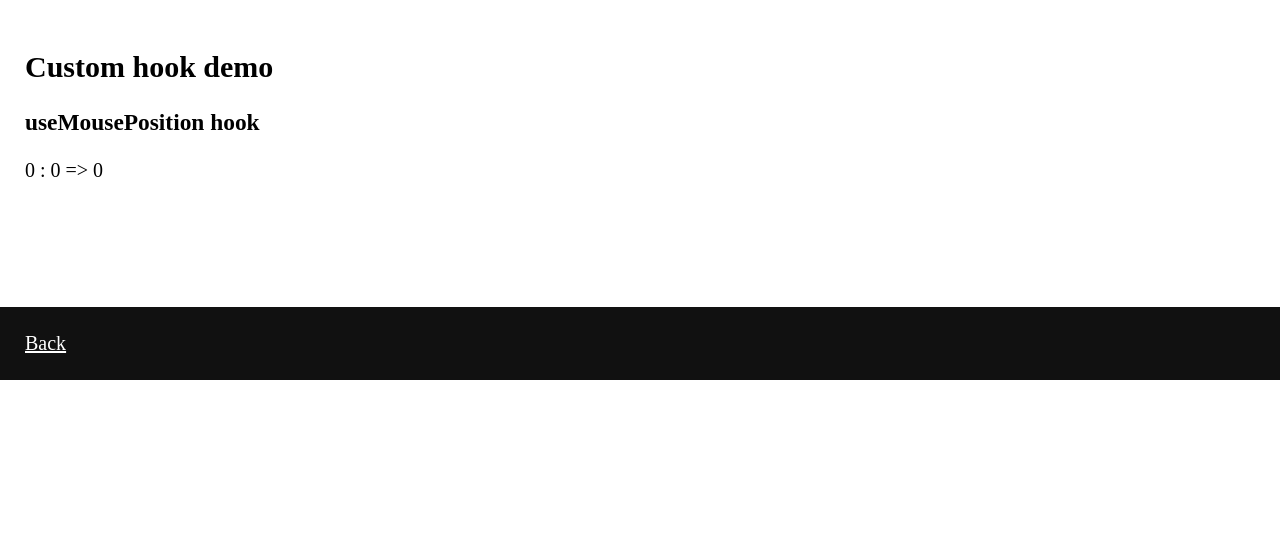
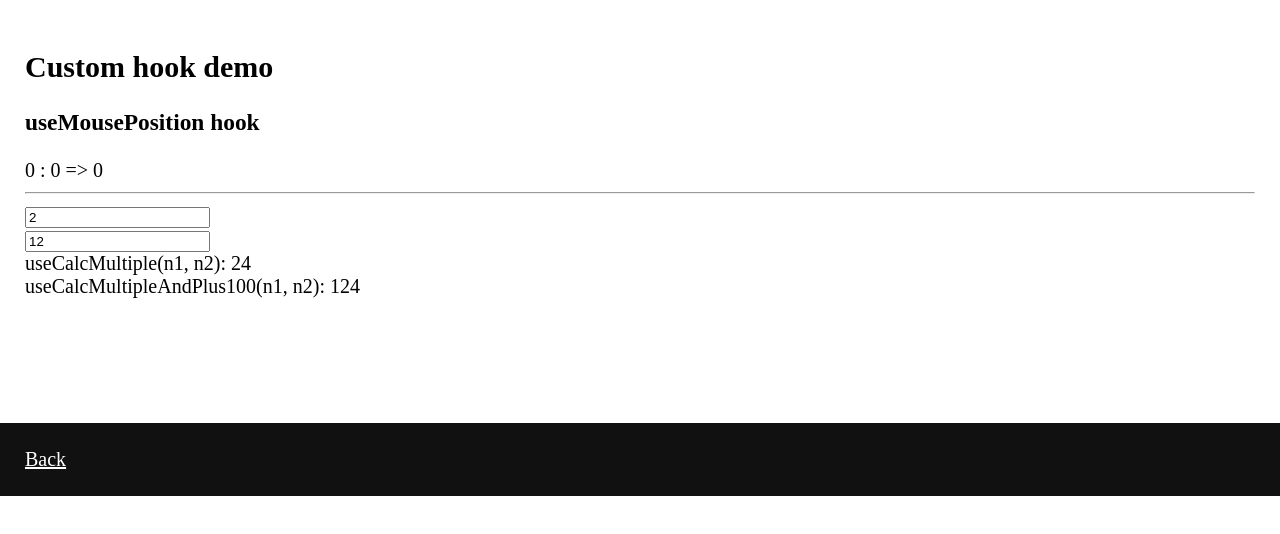
Before and after one commit to boggyjan/nuxt3_sandbox, a Nuxt app: page /hook in a window 1280 px wide. Shown: the top 534 px of the page. Built offline with nearby package versions, Linux system fonts and the light colour scheme.

Commit message:
update custom-hook demo page

```diff
--- /dev/null
+++ b/hooks/useCalcMultiple.js
@@ -0,0 +1,15 @@
+import { ref, watch } from 'vue'
+
+export function useCalcMultiple(a, b) {
+  const result = ref(0)
+
+  function calc () {
+    result.value = a.value * b.value
+  }
+
+  watch(a, calc)
+  watch(b, calc)
+  calc()
+
+  return result
+}
--- /dev/null
+++ b/hooks/useCalcMultipleAndPlus100.js
@@ -0,0 +1,17 @@
+import { ref, watch } from 'vue'
+import { useCalcMultiple } from '@/hooks/useCalcMultiple'
+
+// 這是一個Hook之中使用另一個Hook的Sample
+export function useCalcMultipleAndPlus100(a, b) {
+  const result = ref(0)
+
+  function calc () {
+    result.value = a.value * b.value + 100
+  }
+
+  watch(a, calc)
+  watch(b, calc)
+  calc()
+
+  return result
+}
--- a/hooks/useMousePosition.js
+++ b/hooks/useMousePosition.js
@@ -1,4 +1,4 @@
-import { ref, onMounted, onUnmounted } from "vue";
+import { ref, onMounted, onUnmounted } from 'vue'
 
 export function useMousePosition() {
   const x = ref(0)
@@ -14,11 +14,11 @@ export function useMousePosition() {
   }
 
   onMounted(() => {
-    window.addEventListener("mousemove", update)
+    window.addEventListener('mousemove', update)
   })
 
   onUnmounted(() => {
-    window.removeEventListener("mousemove", update)
+    window.removeEventListener('mousemove', update)
   })
 
   return { x, y, sqr }
--- a/pages/hook.vue
+++ b/pages/hook.vue
@@ -9,10 +9,32 @@
       =>
       {{ sqr }}
     </div>
+
+    <hr>
+
+    <input
+      v-model.number="n1"
+      type="number"
+    >
+    <br>
+    <input
+      v-model.number="n2"
+      type="number"
+    >
+    <br>
+    useCalcMultiple(n1, n2): {{ n3 }}
+    <br>
+    useCalcMultipleAndPlus100(n1, n2): {{ n4 }}
   </div>
 </template>
 
 <script setup>
 import { useMousePosition } from '@/hooks/useMousePosition'
+import { useCalcMultiple } from '@/hooks/useCalcMultiple'
+import { useCalcMultipleAndPlus100 } from '@/hooks/useCalcMultipleAndPlus100'
 const { x, y, sqr } = useMousePosition()
+const n1 = ref(2)
+const n2 = ref(12)
+const n3 = useCalcMultiple(n1, n2)
+const n4 = useCalcMultipleAndPlus100(n1, n2)
 </script>
```
